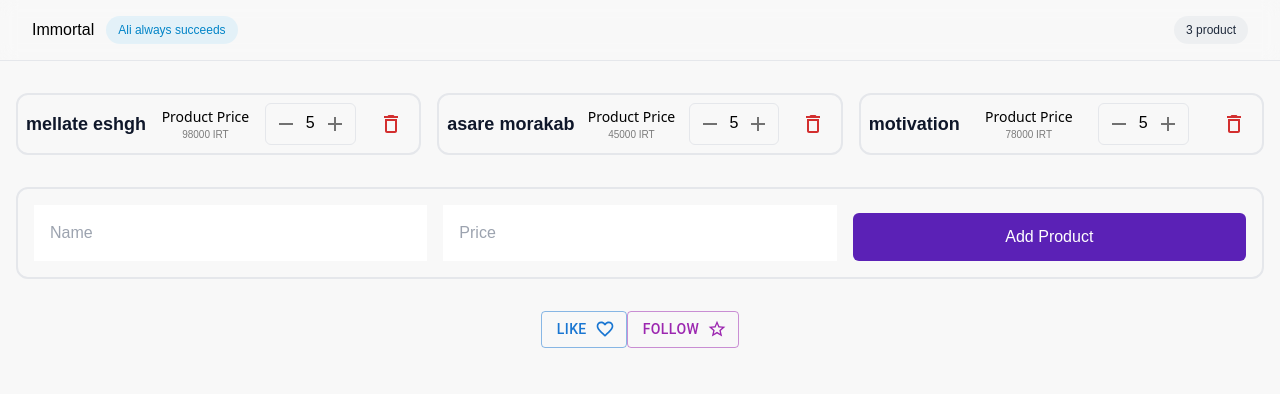
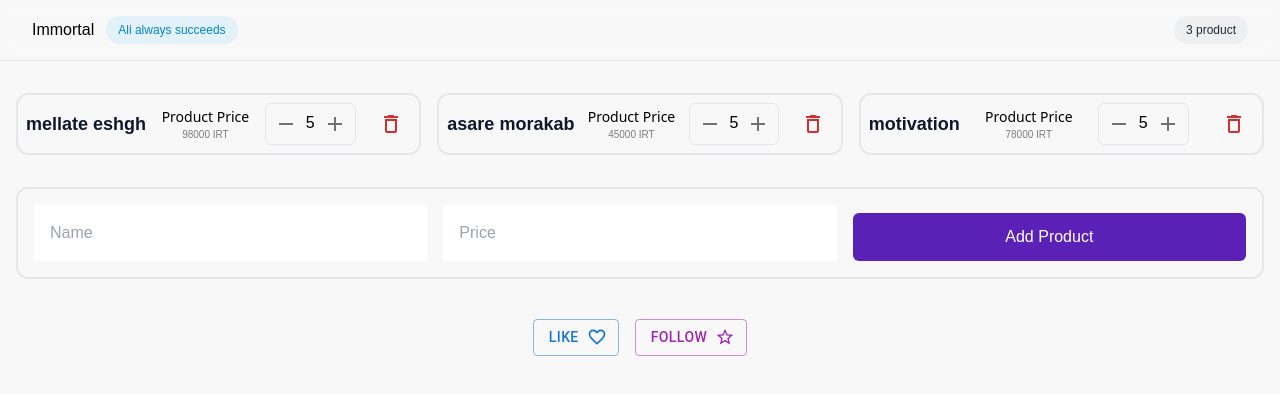
Before and after one commit to alihatampouri/react-course, a React (Create React App) app: page / in a window 1280 px wide. Shown: the top 394 px of the page. Built offline with nearby package versions, Linux system fonts and the light colour scheme.

Commit message:
modify buttons

```diff
--- a/src/components/Like/Like.jsx
+++ b/src/components/Like/Like.jsx
@@ -36,6 +36,7 @@ class Like extends Component {
   render() {
     return (
       <Fragment>
+        <div className="inline-block m-2">
           <Button
             variant="outlined"
             endIcon={<FavoriteBorderOutlined />}
@@ -43,7 +44,9 @@ class Like extends Component {
           >
             Like {this.state.like > 0 && this.state.like}
           </Button>
+        </div>
 
+        <div className="inline-block m-2">
           <Button
             variant="outlined"
             color="secondary"
@@ -52,6 +55,7 @@ class Like extends Component {
           >
             Follow {this.state.follow > 0 && this.state.follow}
           </Button>
+        </div>
       </Fragment>
     );
   }
```
Lines whose indentation alone changed are shown as unchanged.
